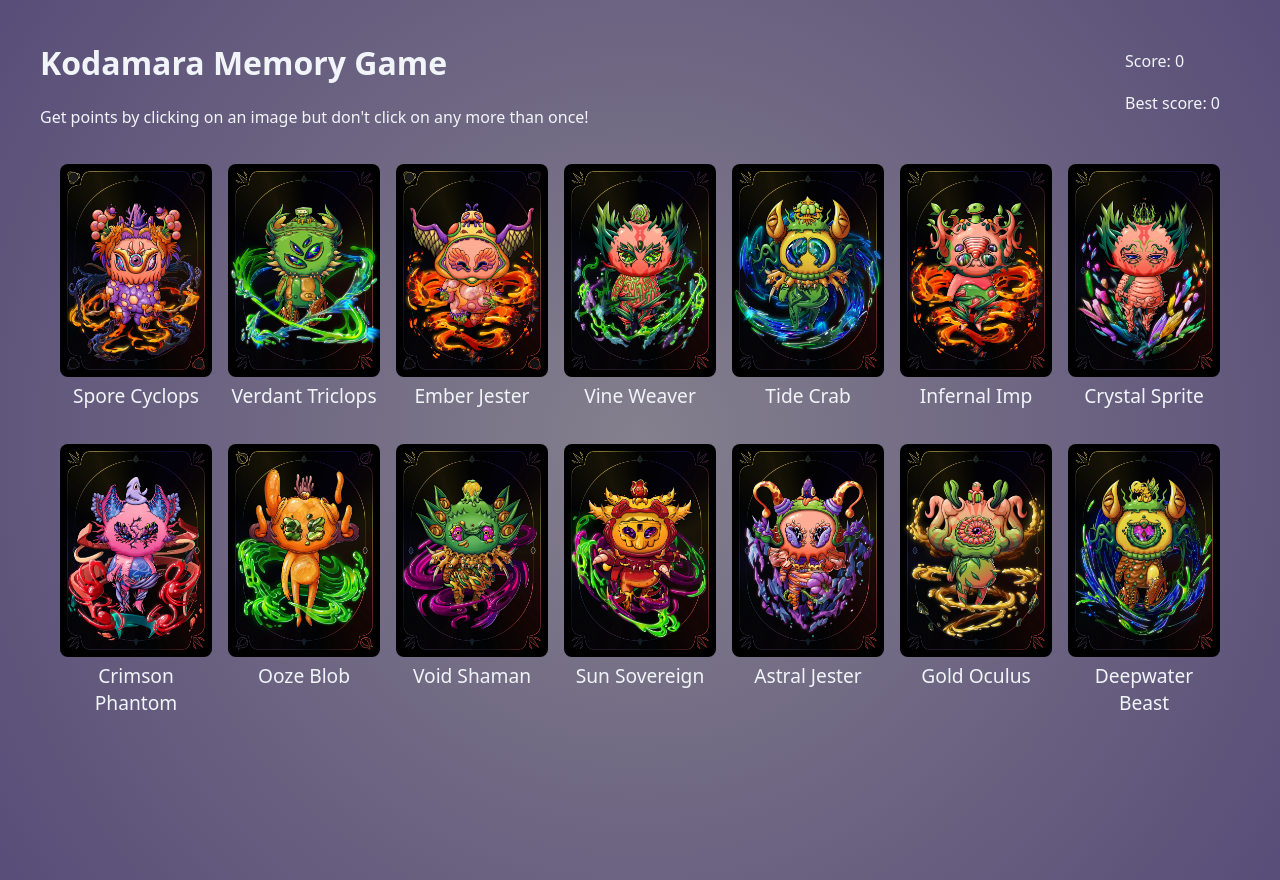
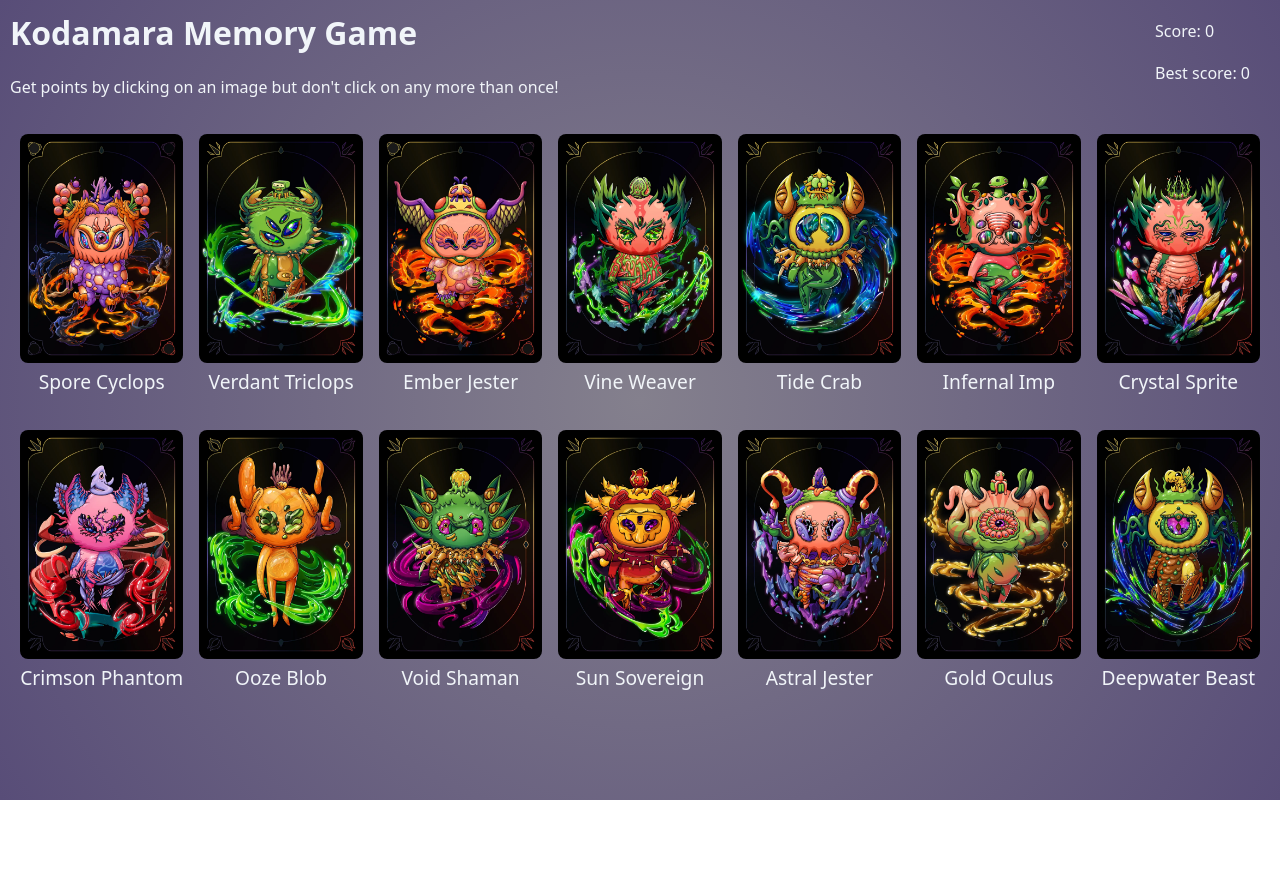
Before and after one commit to AleixMJ/TOP---Project-Memory-Card, a React (Vite) app: page / in a window 1280 px wide. After the commit the page ends 800 px from the top, so only its background shows below. Built offline with nearby package versions, Linux system fonts and the light colour scheme.

Commit message:
feat(ui) removed scroll bar

```diff
--- a/src/App.css
+++ b/src/App.css
@@ -47,10 +47,11 @@
 }
 
 #header {
-  margin-top: -20px;
+  margin-top: -10px;
   display:flex;
   justify-content: space-between;
   align-items: center;
+  padding: 0 10px;
 }
 
 #header-right-section span {
--- a/src/index.css
+++ b/src/index.css
@@ -8,3 +8,10 @@ body {
   padding: 40px;
 
 }
+
+html, body, #root {
+  height: 100vh;
+  margin: 0;
+  padding: 0;
+  overflow: hidden; /* Prevents global scrolling */
+}
```
